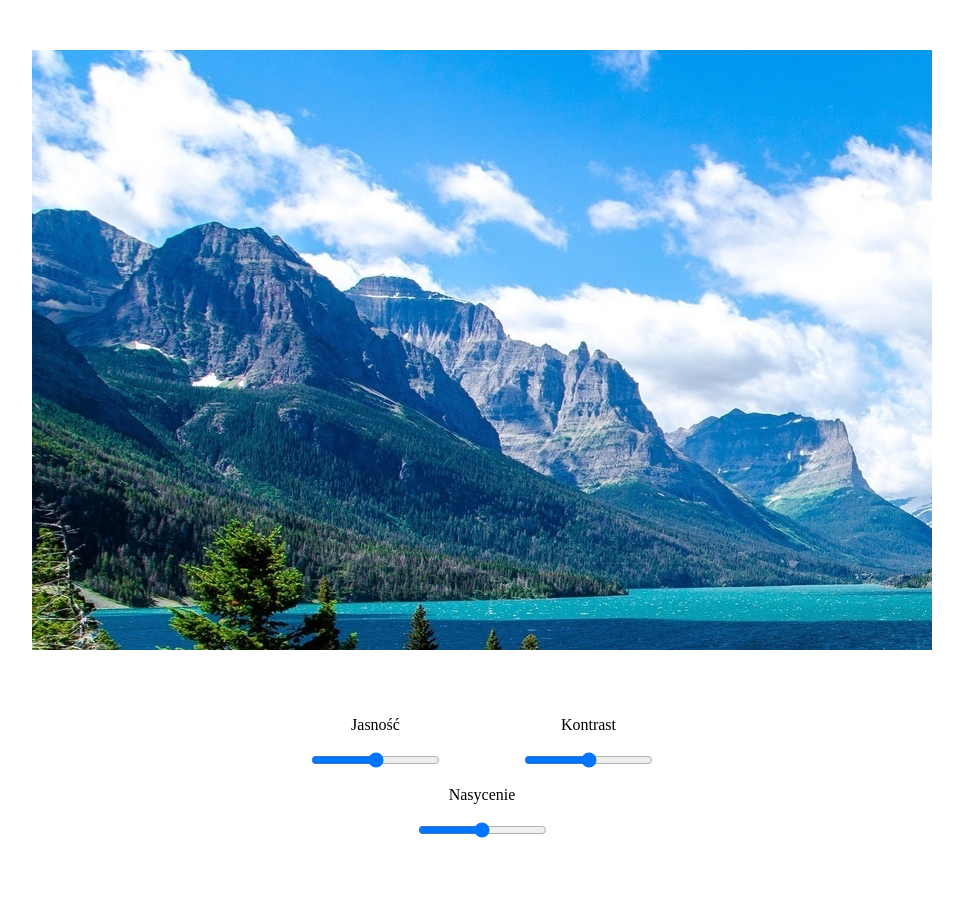
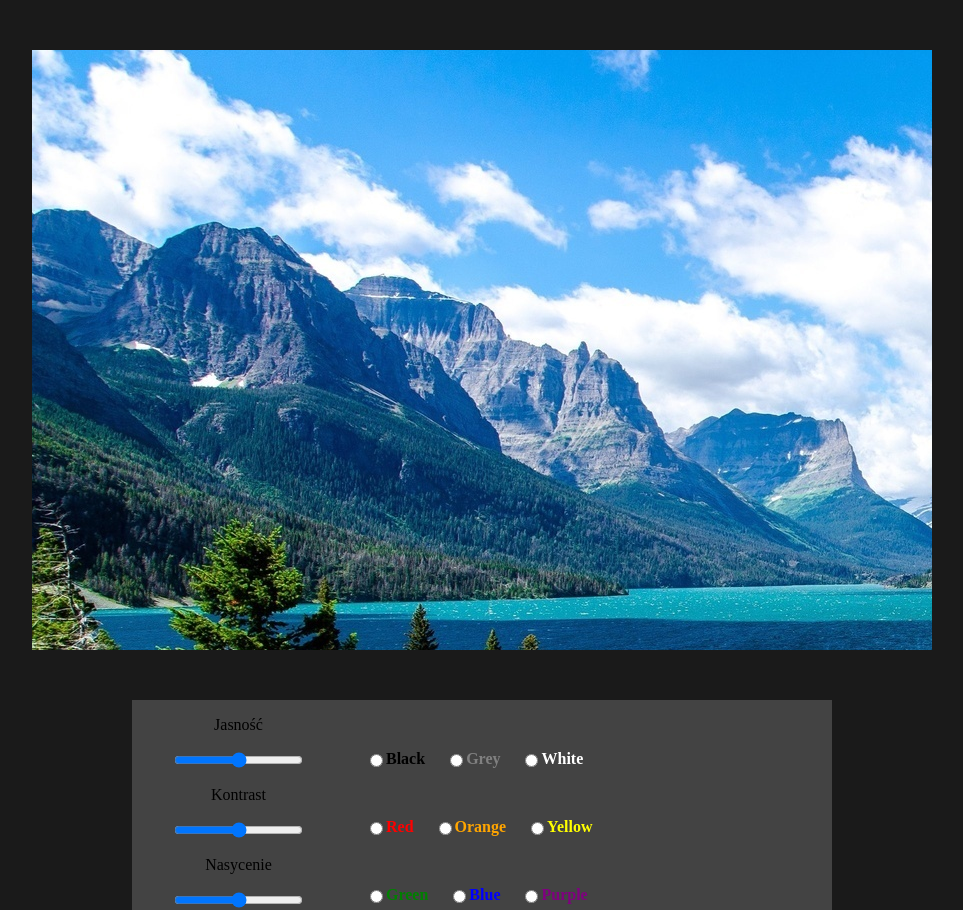
Before and after one commit to DominikToczek/canvas, a plain HTML site: page index.html in a window 1280 px wide. Shown: the whole page, without its empty margins (158-1121 px from the left). Before the commit the page ends 840 px from the top, so only its background shows below. Drawn offline with Linux system fonts and the light colour scheme.

Commit message:
Changed graphic design

```diff
--- a/index.html
+++ b/index.html
@@ -11,6 +11,7 @@
     <canvas id="myCanvas" width="900px" height="600px" ></canvas>
 
     <div class="control-container">
+        <div class="control-box">
             <div class="control-panel">
                 <p>Jasność</p>
                 <div class="btn-container">
@@ -23,9 +24,6 @@
                         <input type="range" min="-100" max="100" id="contrastSlider">
                 </div>
             </div>
-    </div>
-
-    <div class="control-container">
             <div class="control-panel">
                 <p>Nasycenie</p>
                 <div class="btn-container">
@@ -33,6 +31,24 @@
                 </div>
             </div>
         </div>
+        <div class="paint-container">
+            <div class="paint-box">
+                <input type="radio"><span id="black">Black</span><br>
+                <input type="radio"><span id="grey">Grey</span><br>
+                <input type="radio"><span id="white">White</span><br>
+            </div>
+            <div class="paint-box">
+                <input type="radio"><span id="red">Red</span><br>
+                <input type="radio"><span id="orange">Orange</span><br>
+                <input type="radio"><span id="yellow">Yellow</span><br>
+            </div>
+            <div class="paint-box">
+                <input type="radio"><span id="green">Green</span><br>
+                <input type="radio"><span id="blue">Blue</span><br>
+                <input type="radio"><span id="purple">Purple</span><br>
+            </div>
+        </div>
+    </div>
     <script src="script.js"></script>
 </body>
 </html>
--- a/style.css
+++ b/style.css
@@ -6,6 +6,7 @@ body
     display: flex;
     flex-direction: column;
     align-items: center;
+    background: #1A1A1A;
 }
 
 canvas {
@@ -15,6 +16,13 @@ canvas {
 .control-container {
     display: flex;
     flex-direction: row;
+    width: 700px;
+    background: #434343;
+}
+
+.control-box {
+    display: flex;
+    flex-direction: column;
 }
 .control-panel {
     display: flex;
@@ -25,5 +33,54 @@ canvas {
 
 .btn-container {
     display: flex;
-    flex-direction: row
+    flex-direction: row;
 }
+
+.paint-container {
+    display: flex;
+    flex-direction: column;
+}
+
+.paint-box {
+    display: flex;
+    flex-direction: row;
+    margin-top: 50px;
+}
+
+.paint-box input {
+    margin-left: 25px;
+}
+
+.paint-box span {
+    font-weight: 700;
+}
+
+#black {
+    color: black;
+}
+#grey {
+    color: grey;
+}
+#white {
+    color: white;
+}
+#red {
+    color: red;
+}
+#orange {
+    color: orange;
+}
+#yellow {
+    color: yellow;
+}
+#green {
+    color: green;
+}
+
+#blue {
+    color: blue;
+}
+
+#purple {
+    color: purple;
+}
```
Lines whose indentation alone changed are shown as unchanged.
